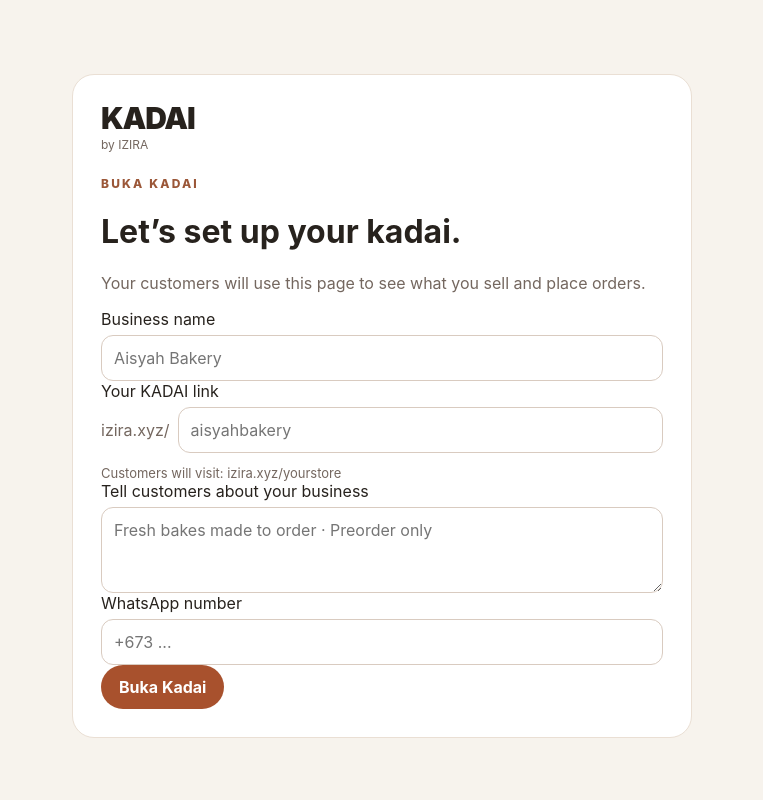
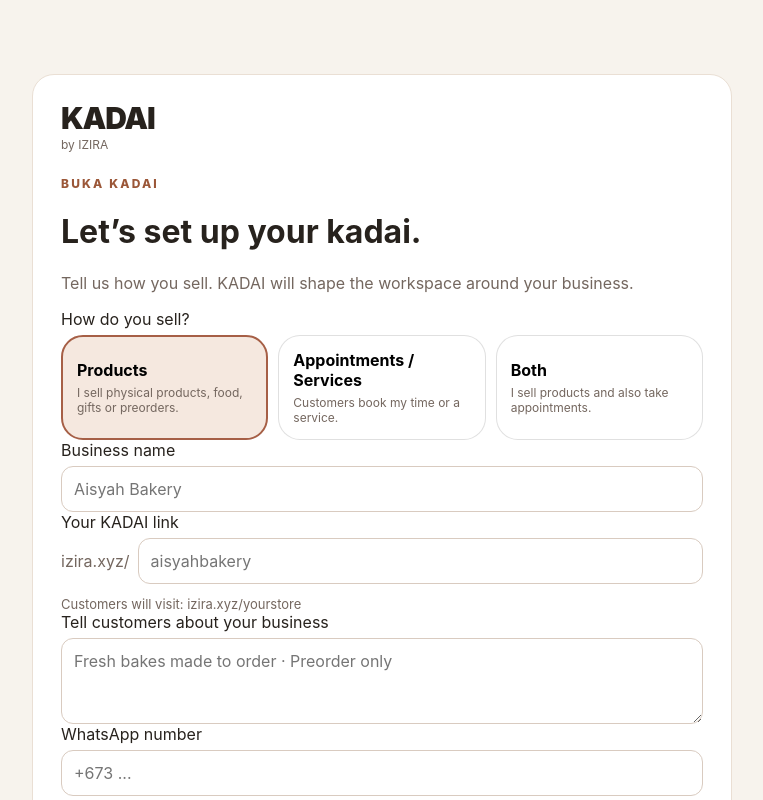
Before and after one commit to mypovbn-pixel/izira-website, a Next.js app: page /onboarding in a window 1280 px wide. Shown: the top 800 px of the page, without its empty margins (258-1021 px from the left). Built offline with nearby package versions, Linux system fonts and the light colour scheme; no server answers.

Commit message:
Add adaptive product and appointment onboarding

```diff
--- a/components/OnboardingForm.tsx
+++ b/components/OnboardingForm.tsx
@@ -4,7 +4,9 @@ import { FormEvent, useMemo, useState } from "react";
 import { useRouter } from "next/navigation";
 import { createClient } from "@/lib/supabase/client";
 
-const reserved = new Set(["kadai","dashboard","login","signup","pricing","about","admin","api","onboarding","support","settings","orders","products","customers","checkout","auth","terms","privacy"]);
+const reserved = new Set(["kadai","dashboard","login","signup","pricing","about","admin","api","onboarding","support","settings","orders","products","customers","checkout","auth","terms","privacy","appointments","services"]);
+
+type BusinessMode="products"|"appointments"|"both";
 
 function normaliseSlug(value:string){return value.toLowerCase().trim().replace(/[^a-z0-9-]+/g,"-").replace(/^-+|-+$/g,"").slice(0,40)}
 
@@ -15,6 +17,7 @@ export default function OnboardingForm(){
   const [slug,setSlug]=useState("");
   const [description,setDescription]=useState("");
   const [whatsapp,setWhatsapp]=useState("");
+  const [businessMode,setBusinessMode]=useState<BusinessMode>("products");
   const [loading,setLoading]=useState(false);
   const [message,setMessage]=useState("");
   const clean=useMemo(()=>normaliseSlug(slug||name),[slug,name]);
@@ -27,19 +30,29 @@ export default function OnboardingForm(){
     if(reserved.has(clean)){setMessage("That KADAI link is reserved. Try another one.");setLoading(false);return}
     const {data:existing}=await supabase.from("businesses").select("id").eq("slug",clean).maybeSingle();
     if(existing){setMessage("That KADAI link is already taken.");setLoading(false);return}
-    const {error}=await supabase.from("businesses").insert({owner_id:user.id,name:name.trim(),slug:clean,description:description.trim()||null,whatsapp:whatsapp.trim()||null});
+    const {error}=await supabase.from("businesses").insert({owner_id:user.id,name:name.trim(),slug:clean,description:description.trim()||null,whatsapp:whatsapp.trim()||null,business_mode:businessMode});
     if(error){setMessage(error.message);setLoading(false);return}
-    router.push("/dashboard");router.refresh();
+    router.push(businessMode==="products"?"/dashboard":"/dashboard/appointments");router.refresh();
   }
 
-  return <form onSubmit={submit} className="card" style={{maxWidth:620,margin:"50px auto",padding:28}}>
+  const modes:[BusinessMode,string,string][]=[
+    ["products","Products","I sell physical products, food, gifts or preorders."],
+    ["appointments","Appointments / Services","Customers book my time or a service."],
+    ["both","Both","I sell products and also take appointments."],
+  ];
+
+  return <form onSubmit={submit} className="card" style={{maxWidth:700,margin:"50px auto",padding:28}}>
     <div style={{marginBottom:24}}><div style={{fontSize:30,fontWeight:900,letterSpacing:"-.04em",lineHeight:1}}>KADAI</div><div className="muted" style={{fontSize:12,marginTop:4}}>by IZIRA</div></div>
-    <div className="eyebrow">BUKA KADAI</div><h1>Let’s set up your kadai.</h1><p className="muted">Your customers will use this page to see what you sell and place orders.</p>
+    <div className="eyebrow">BUKA KADAI</div><h1>Let’s set up your kadai.</h1><p className="muted">Tell us how you sell. KADAI will shape the workspace around your business.</p>
+
+    <div className="field"><label>How do you sell?</label><div style={{display:"grid",gridTemplateColumns:"repeat(3,minmax(0,1fr))",gap:10}}>{modes.map(([value,title,copy])=><button key={value} type="button" onClick={()=>setBusinessMode(value)} className={businessMode===value?"card":"card"} style={{textAlign:"left",padding:14,border:businessMode===value?"2px solid #a65f46":"1px solid rgba(0,0,0,.12)",background:businessMode===value?"#f5e8df":"white",cursor:"pointer"}}><b>{title}</b><div className="muted" style={{fontSize:12,marginTop:5}}>{copy}</div></button>)}</div></div>
+
     <div className="field"><label>Business name</label><input required value={name} onChange={e=>setName(e.target.value)} placeholder="Aisyah Bakery"/></div>
     <div className="field"><label>Your KADAI link</label><div style={{display:"flex",alignItems:"center",gap:8}}><span className="muted">izira.xyz/</span><input required value={slug} onChange={e=>setSlug(normaliseSlug(e.target.value))} placeholder={normaliseSlug(name)||"aisyahbakery"}/></div><div className="muted" style={{fontSize:13,marginTop:6}}>Customers will visit: izira.xyz/{clean||"yourstore"}</div></div>
-    <div className="field"><label>Tell customers about your business</label><textarea rows={3} value={description} onChange={e=>setDescription(e.target.value)} placeholder="Fresh bakes made to order · Preorder only"/></div>
-    <div className="field"><label>WhatsApp number</label><input value={whatsapp} onChange={e=>setWhatsapp(e.target.value)} placeholder="+673 ..."/></div>
+    <div className="field"><label>Tell customers about your business</label><textarea rows={3} value={description} onChange={e=>setDescription(e.target.value)} placeholder={businessMode==="appointments"?"Home-based makeup artist · By appointment only":"Fresh bakes made to order · Preorder only"}/></div>
+    <div className="field"><label>WhatsApp number</label><input value={whatsapp} onChange={e=>setWhatsapp(e.target.value)} placeholder="+673 ..."/><div className="muted" style={{fontSize:12,marginTop:6}}>KADAI will use this for customer-to-seller WhatsApp actions.</div></div>
     {message&&<div className="card" style={{padding:12,marginBottom:14}}>{message}</div>}
     <button className="btn" disabled={loading}>{loading?"Opening your KADAI…":"Buka Kadai"}</button>
+    <p className="muted" style={{fontSize:12,marginTop:14}}>Buka Kadai. Start Jual.</p>
   </form>
 }
```
